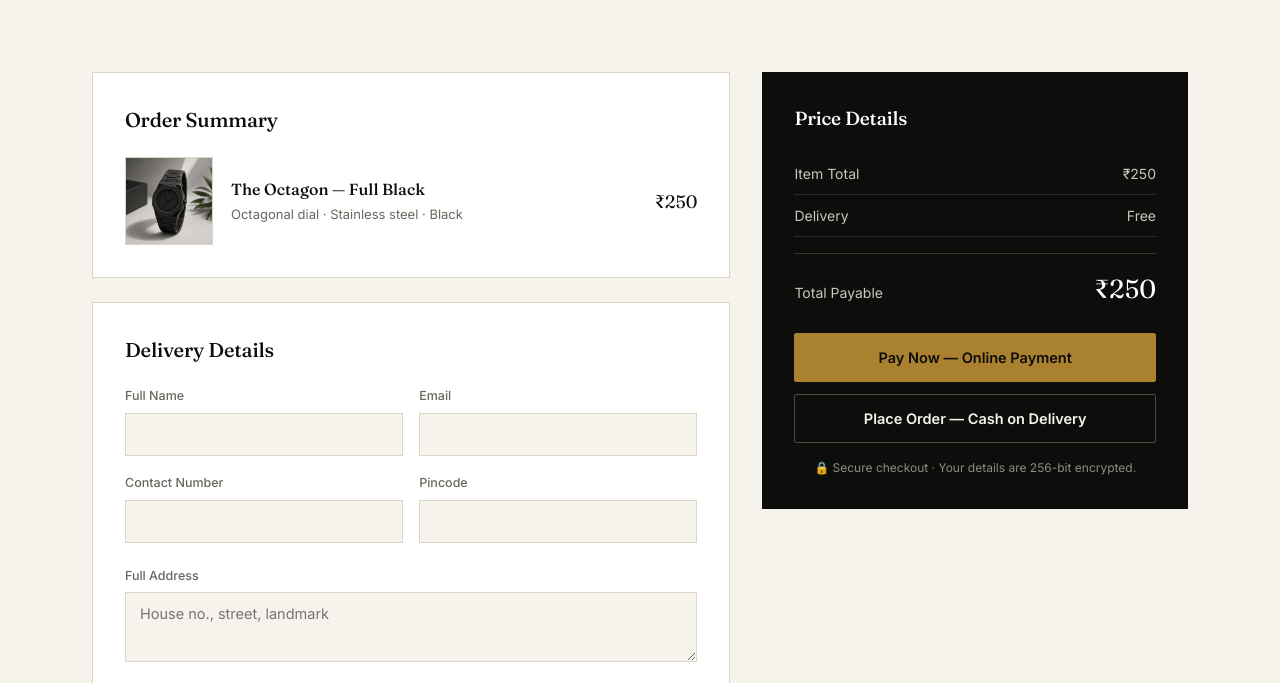
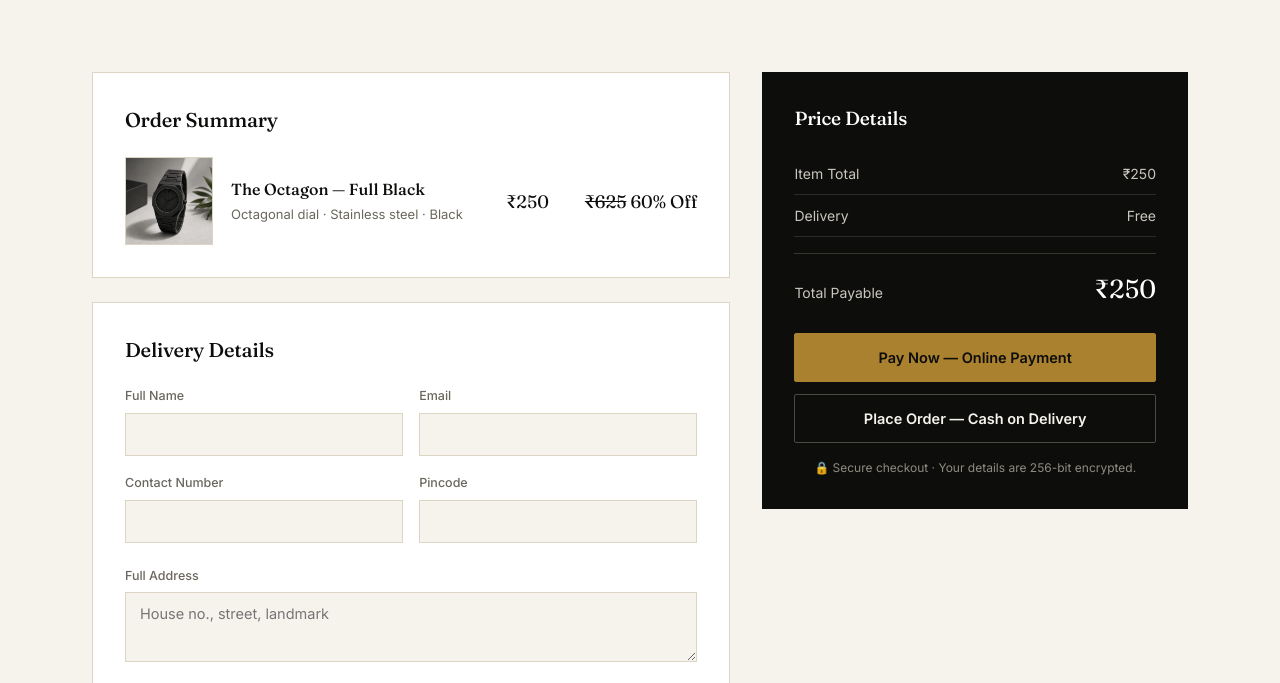
Before and after one commit to niraswallets/niras.in, a plain HTML site: page docs/checkout.html in a window 1280 px wide. Shown: the part 85-768 px from the top of the page. Drawn offline with Linux system fonts and the light colour scheme.

Commit message:
Update checkout.html

```diff
--- a/docs/checkout.html
+++ b/docs/checkout.html
@@ -648,7 +648,8 @@ setTimeout(()=>document.getElementById("loader").style.display="none",2000);
               <button type="button" data-action="inc" aria-label="Increase quantity">+</button>
             </div>
           </div>
-          <div class="co-product-price" id="productLineTotal">₹250<br><del>₹625 </del>60% Off</div>
+          <div class="co-product-price" id="productLineTotal">₹250</div><br>
+                    <div class="co-product-price" id="productLineTotal"><del>₹625</del> 60% Off</div>
 
         </div>
       </div>
```
